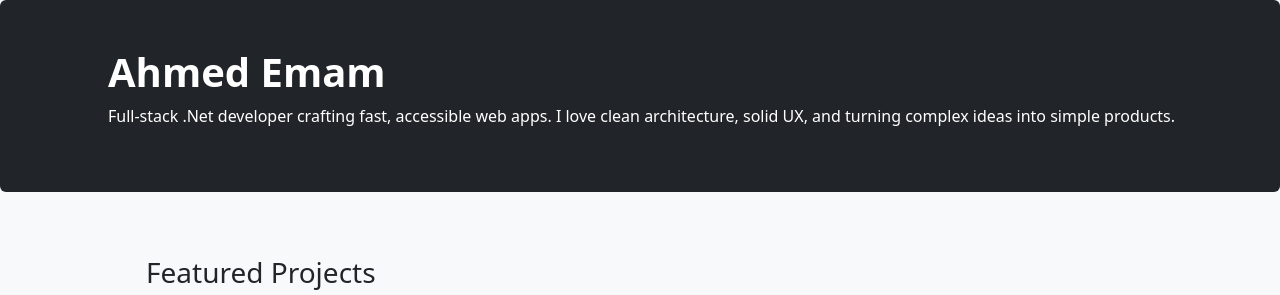
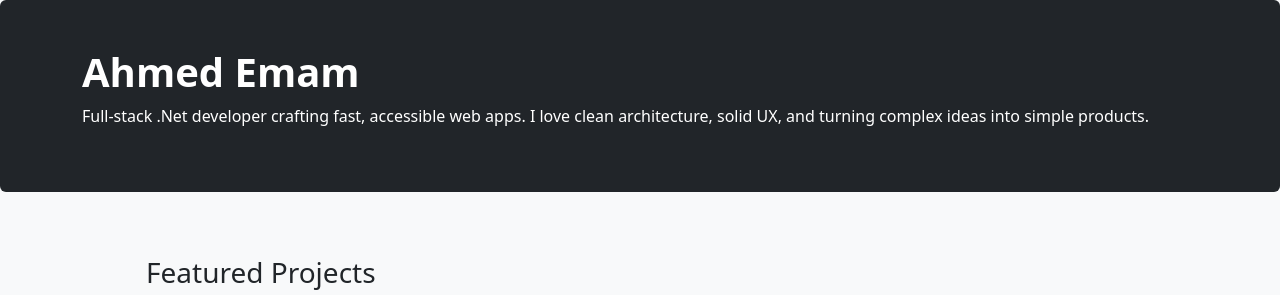
Before and after one commit to salma400/Cards, a plain HTML site: page index.html in a window 1280 px wide. Shown: the top 295 px of the page. Drawn offline with nearby package versions, Linux system fonts and the light colour scheme.

Commit message:
Update index.html

```diff
--- a/index.html
+++ b/index.html
@@ -12,7 +12,7 @@
   <body class="bg-light">
     <header>
       <div class="p-5 text-bg-dark rounded">
-        <div class="container ms-5">
+        <div class="container">
           <h1><b>Ahmed Emam</b></h1>
           <p>
             Full-stack .Net developer crafting fast, accessible web apps. I love
```
